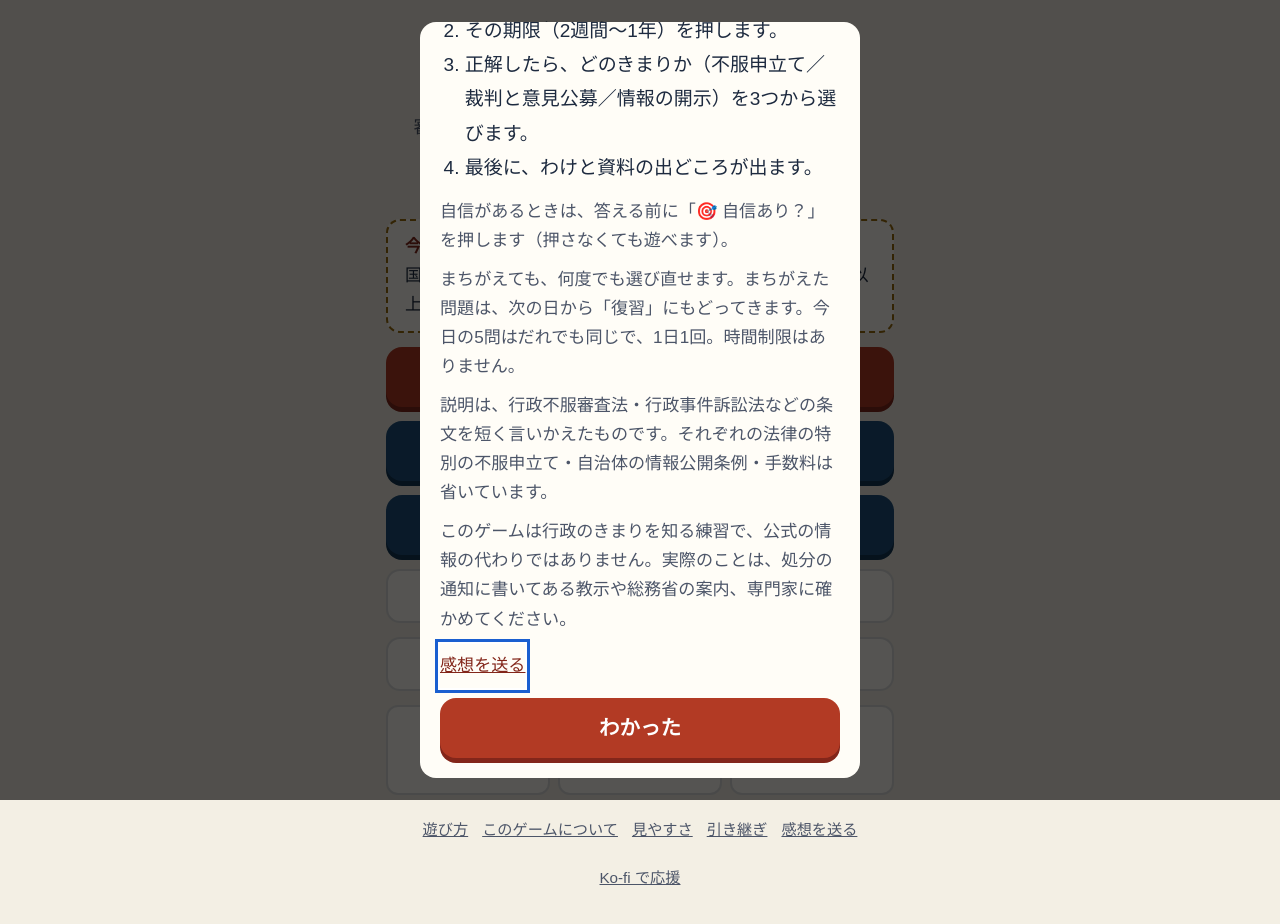
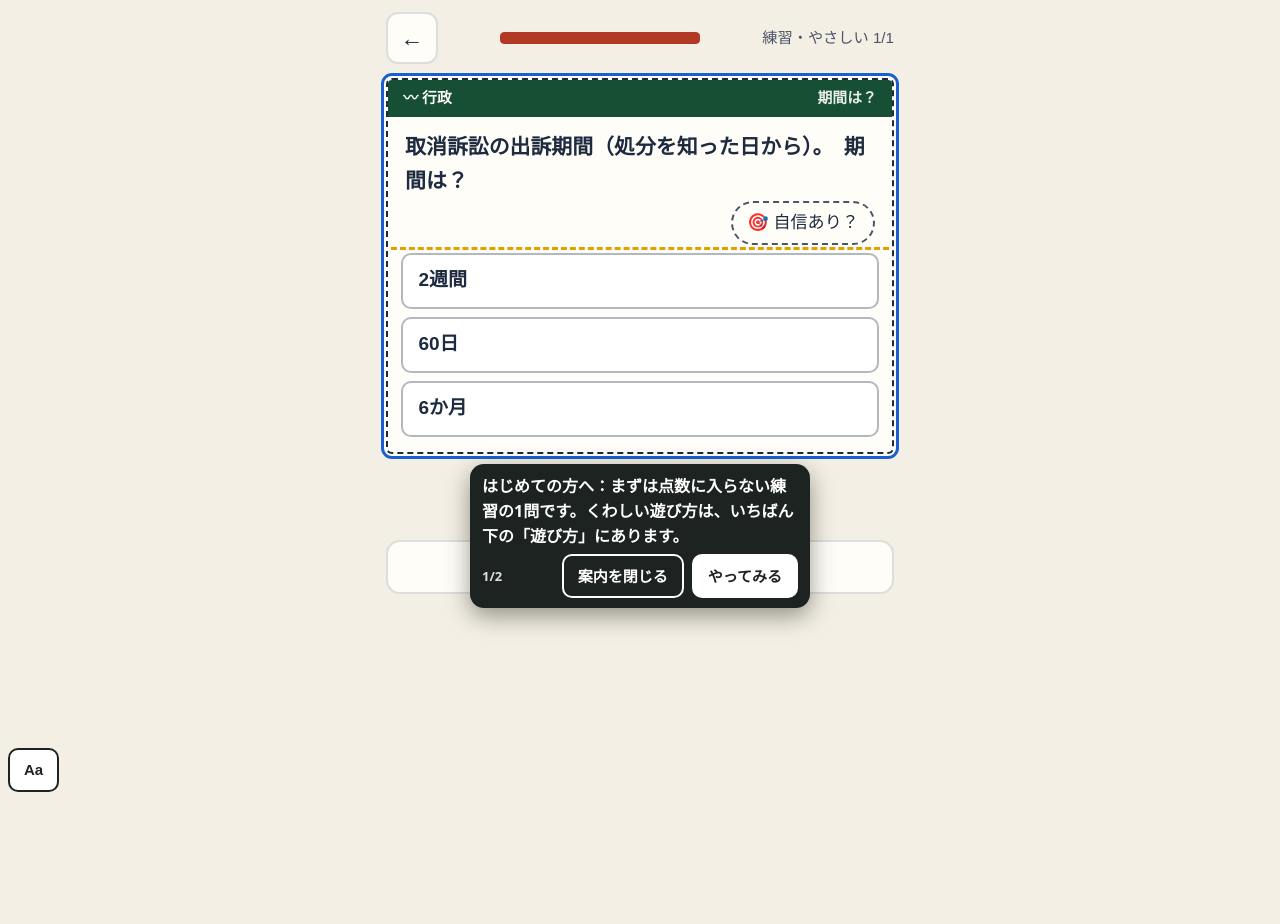
Before and after one commit to satou-aaaaa/gyosei-kigen, a plain HTML site: page index.html in a window 1280 px wide. After the commit the page ends 800 px from the top, so only its background shows below. Drawn offline with Linux system fonts and the light colour scheme; a web font is replaced by a local one.

Commit message:
ひな形の共通部品を写す（shared-workflows 67f7985） (#7)
Co-authored-by: template-sync <41898283+github-actions[bot]@users.noreply.github.com>

```diff
--- a/index.html
+++ b/index.html
@@ -463,7 +463,8 @@ html.a11y-say body{padding-bottom:calc(64px + env(safe-area-inset-bottom,0px))!i
 //      （incidents/2026-11-21-hand-copied-helpers-drift.md）。
 //      あわせて、はじめて遊ぶ人への案内（吹き出し Core.coach）を足した。長い「遊び方」の窓の代わりに、練習の1問を遊びながら
 //      その場で一言ずつ教える（NN/g「Mobile Instructional Overlays」・Andersen ほか CHI 2012「The Impact of Tutorials on Games of Varying Complexity」）。
-//   3: 2026-11-22 吹き出しを出しているあいだ 0.4 秒ごとに場所を測り直す（古い場所に残って押す所を隠すことがあった）。ボタンの字を「案内を閉じる」に
+//   3: 2026-11-22 吹き出しを出しているあいだ 0.4 秒ごとに場所を測り直す（古い場所に残って押す所を隠すことがあった）。ボタンの字を「案内を閉じる」に。
+//      段の wait（その所が出るまで待つ）を足した。全ゲームの「はじめての練習」を sync-template の migrateFirstPlay が足すため
 //   2: 2026-11-22 感想フォームのゲーム名を、渡さなければ題（<title>）から入れる。sync-template が全ゲームを game-core に切り替える（migrateCore）ため
 // 決まり: 外へ通信しない。ゲームの関数の名前（toast・buzz など）は上書きしない（Core.toast などで呼ぶ）。
 (function () {
@@ -549,6 +550,7 @@ html.a11y-say body{padding-bottom:calc(64px + env(safe-area-inset-bottom,0px))!i
   //   sel   …… 吹き出しを付ける所。まだ画面に無いあいだは待つ（ゲームが画面を作り直しても付け直す）
   //   until …… その所が画面に出たら次へ進む（答えた・正解した など）。無ければ sel を押したら次へ
   //   button …… 押すと次へ進むボタンの字（読むだけの吹き出し）
+  //   wait  …… その所が画面に出るまで、この吹き出しは出さずに待つ（答えたあとにだけ「次へ」を指す など）
   //   pos   …… "below"（既定）か "above"。その側に場所が無ければ、ページを少し動かして場所を空ける（読む所を隠さないため）
   // 吹き出しは押す所を隠さない（上か下の空いたほうに出す）。「案内を閉じる」と Esc でいつでもやめられる。
   const coach = (() => {
@@ -583,7 +585,7 @@ html.a11y-say body{padding-bottom:calc(64px + env(safe-area-inset-bottom,0px))!i
       while (steps && i < steps.length && steps[i].until && find(steps[i].until)) i++;
       if (!steps) return;
       if (i >= steps.length) return stop(true);
-      const st = steps[i], el = find(st.sel);
+      const st = steps[i], el = st.wait && !find(st.wait) ? null : find(st.sel);
       if (!el) { box.hidden = true; mark(null); return; }
       box.hidden = false; mark(el);
       const fresh = shown !== i;
@@ -940,7 +942,7 @@ function home() {
   $("go-cal").onclick = () => cal();
   $("go-ach").onclick = achView;
   bindFooter();
-  if (!s.tut) openHow();
+  if (!s.tut) firstPlay();
 }
 function practiceMenu() {
   app.innerHTML = `<header><button class="icon" id="back" aria-label="もどる">←</button><h1>練習<small>今日の記録には入りません（行政帳には載ります）</small></h1></header>
@@ -951,6 +953,27 @@ function practiceMenu() {
   document.querySelectorAll(".lv button").forEach((b) => (b.onclick = () => startRun("p", +b.dataset.t)));
   bindFooter(); toTop();
 }
+// first-play:begin（shared-workflows の scripts/sync-template.mjs が足した。直すときはひな形を直す）
+// はじめての人：長い「遊び方」の窓を出さず、点数に入らない練習の1問を遊びながら、吹き出しで一言ずつ教える（game-core の Core.coach）。
+// 「見た」は始めたその場で残す（途中でやめても、次からはふつうに始まる。くわしい遊び方はいつでもいちばん下の「遊び方」から）
+const FIRST_STEPS = [
+  { sel: "#choices", button: "やってみる", text: "はじめての方へ：まずは点数に入らない練習の1問です。くわしい遊び方は、いちばん下の「遊び方」にあります。" },
+  { sel: "#next", wait: ".verdict", text: "できました。わけを読んだら、ここを押して進みます。" },
+];
+function firstPlay() {
+  save((s) => { s.tut = true; });
+  // 練習の入り口を開いて、いちばん上（いちばんやさしい）を押す。無ければ前の形（遊び方の窓）にもどす
+  practiceMenu();
+  const b = document.querySelector(".lv button");
+  if (!window.Core || !Core.coach || !b) { home(); return openHow(); }
+  b.click();
+  // 練習は1問だけにする（数を減らしてから描き直す）
+  save((s) => { const r = s.runs && s.runs.p; if (r && Array.isArray(r.list)) r.list = r.list.slice(0, 1); });
+  play();
+  // 案内を閉じた（Esc も）ら、1問の練習の途中経過を残さずにホームへ（ふだんの練習の「続きから」を出さない）
+  Core.coach.start(FIRST_STEPS, { home, onEnd: (done) => { if (done === false) { save((s) => { const r = s.runs && s.runs.p; if (r && !(r.res || []).length) delete s.runs.p; }); home(); } } });
+}
+// first-play:end
 function startRun(mode, opt) {
   const k = todayKey(); let ng = false;
   save((s) => {
```
Also changed, not shown: qa/run.mjs (+6 -5 lines).
